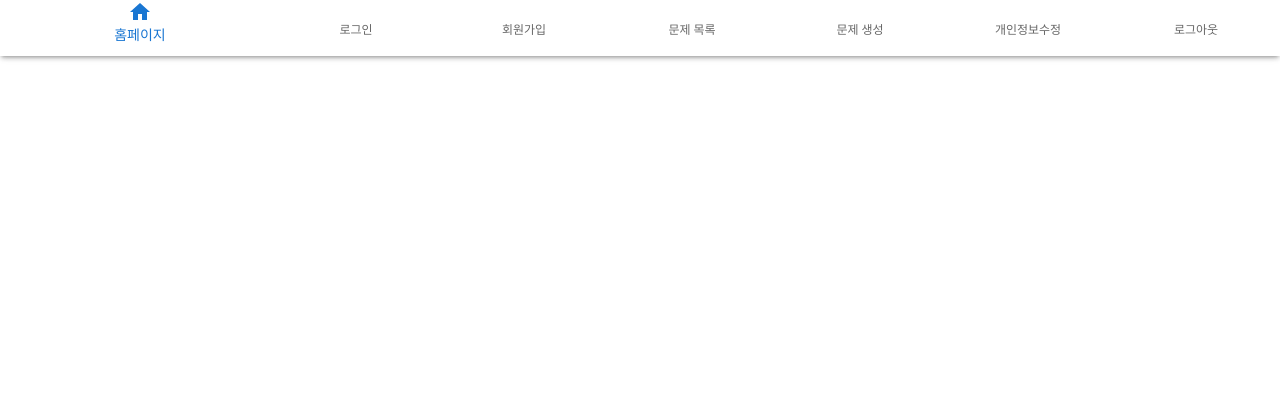
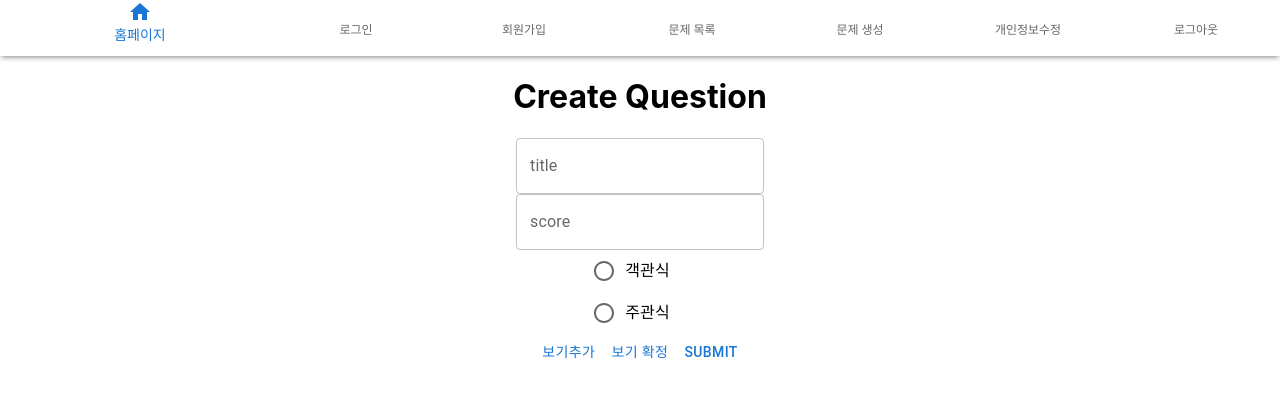
Before and after one commit to Kim-Ji-soo/EdduSSAFY, a React (Create React App) app in the folder frontend/: page /createquestion in a window 1280 px wide. Shown: the top 398 px of the page. Built offline with nearby package versions, Linux system fonts and the light colour scheme.

Commit message:
코치님 보여드릴거

```diff
--- a/frontend/src/App.js
+++ b/frontend/src/App.js
@@ -3,6 +3,7 @@ import "./App.css";
 import Login from "./pages/Login";
 import Signup from "./pages/Signup";
 import Homepage from "./pages/Homepage";
+import CreateQuestion from "./pages/CreateQuestion";
 import Navbar from "./components/Navbar";
 import { Routes, Route } from "react-router-dom";
 function App() {
@@ -13,6 +14,10 @@ function App() {
         <Route path="/" element={<Login></Login>}></Route>
         <Route path="/signup" element={<Signup></Signup>}></Route>
         <Route path="/homepage" element={<Homepage></Homepage>}></Route>
+        <Route
+          path="/createquestion"
+          element={<CreateQuestion></CreateQuestion>}
+        ></Route>
       </Routes>
     </div>
   );
--- a/frontend/src/components/Navbar.js
+++ b/frontend/src/components/Navbar.js
@@ -31,7 +31,11 @@ export default function Navbar() {
           to="signup/"
         />
         <BottomNavigationAction label="문제 목록" />
-        <BottomNavigationAction label="문제 생성" />
+        <BottomNavigationAction
+          label="문제 생성"
+          component={Link}
+          to="createquestion"
+        />
         <BottomNavigationAction label="개인정보수정" />
         <BottomNavigationAction label="로그아웃" />
       </BottomNavigation>
--- /dev/null
+++ b/frontend/src/pages/CreateQuestion.js
@@ -0,0 +1,178 @@
+import React, { useState } from "react";
+import { useFormik } from "formik";
+import {
+  TextField,
+  Button,
+  Radio,
+  RadioGroup,
+  FormControl,
+  FormControlLabel,
+  FormLabel,
+} from "@mui/material";
+import * as yup from "yup";
+
+const validationSchema = yup.object({
+  title: yup.string("Enter your title").required("title is required"),
+  score: yup
+    .number("Enter your score")
+    .lessThan(100, "The maximum score is 100 points.")
+    .required("score is required")
+    .positive("Must be positive")
+    .integer("Only integers are allowed."),
+  type: yup.string("Enter your type").required("type is required"),
+  content: yup.array(),
+  file: yup.mixed(),
+  answer: yup.mixed().required("필수 항목입니다."),
+});
+
+function CreateContent(props) {
+  const [result, setResult] = useState([]);
+  const [number, setNumber] = useState("1");
+  const [value, setValue] = useState({
+    1: "",
+    2: "",
+    3: "",
+    4: "",
+  });
+  console.log(number);
+  const [content, setContent] = useState([
+    // <div key={number}>
+    //   <TextField
+    //     name={number}
+    //     label={number}
+    //     value={value[1]}
+    //     onChange={async (e) => {
+    //       e.preventDefault();
+    //       const newValue = { ...value };
+    //       newValue[1] = e.target.value;
+    //       console.log(newValue[1]);
+    //       await setValue(newValue);
+    //     }}
+    //   />
+    // </div>,
+  ]);
+  return (
+    <>
+      {content}
+      <Button
+        onClick={(e) => {
+          setNumber(() => {
+            console.log(number);
+            return String(Number(number) + 1);
+          });
+          const newContent = [...content];
+          newContent.push(
+            <div key={number}>
+              <TextField
+                name={number}
+                label={number}
+                value={value[Number(number)]}
+                onChange={(e) => {
+                  e.preventDefault();
+                  const newValue = { ...value };
+                  newValue[Number(number)] = e.target.value;
+                  console.log(newValue[Number(number)]);
+                  console.log(newValue, "newValue");
+                  setValue(newValue);
+                  // console.log(value, "setValue한 후 value");
+                }}
+              />
+            </div>
+          );
+          setContent(newContent);
+        }}
+      >
+        보기추가
+      </Button>
+      <Button type="submit">보기 확정</Button>
+    </>
+  );
+}
+
+function CreateQuestion() {
+  const formik = useFormik({
+    initialValues: {
+      title: "",
+      score: "",
+      type: "",
+      content: [],
+      file: null,
+      answer: "",
+    },
+    validationSchema: validationSchema,
+    onSubmit: (data, { setSubmitting }) => {
+      setSubmitting(true);
+      console.log(formik.values);
+      setSubmitting(false);
+      console.log(formik.values);
+    },
+  });
+  return (
+    <>
+      <h1>Create Question</h1>
+      <form
+        onSubmit={(e) => {
+          e.preventDefault();
+          formik.handleSubmit(e);
+        }}
+      >
+        <div>
+          <TextField
+            name="title"
+            label="title"
+            value={formik.values.title}
+            onChange={formik.handleChange}
+            error={formik.touched.title && Boolean(formik.errors.title)}
+            helperText={formik.touched.title && formik.errors.title}
+          />
+        </div>
+        <div>
+          <TextField
+            name="score"
+            label="score"
+            value={formik.values.score}
+            onChange={formik.handleChange}
+            error={formik.touched.score && Boolean(formik.errors.score)}
+            helperText={formik.touched.score && formik.errors.score}
+          />
+        </div>
+        <div>
+          <FormControl>
+            <FormLabel id="demo-radio-buttons-group-label"></FormLabel>
+            <RadioGroup
+              aria-labelledby="demo-controlled-radio-buttons-group"
+              name="type"
+              defaultValue="multiple"
+              value={formik.values.type}
+              onChange={formik.handleChange}
+            >
+              <FormControlLabel
+                checked={formik.values.type === "multiple"}
+                value="multiple"
+                control={<Radio />}
+                label="객관식"
+              ></FormControlLabel>
+              <FormControlLabel
+                checked={formik.values.type === "subjective"}
+                value="subjective"
+                control={<Radio />}
+                label="주관식"
+              ></FormControlLabel>
+            </RadioGroup>
+          </FormControl>
+        </div>
+        <CreateContent
+          onSubmit={(event, arr) => {
+            event.preventDefault();
+            formik.values.content = arr;
+          }}
+        ></CreateContent>
+        <Button type="submit" disabled={formik.isSubmitting}>
+          Submit
+        </Button>
+      </form>
+    </>
+  );
+}
+
+export default CreateQuestion;
```
